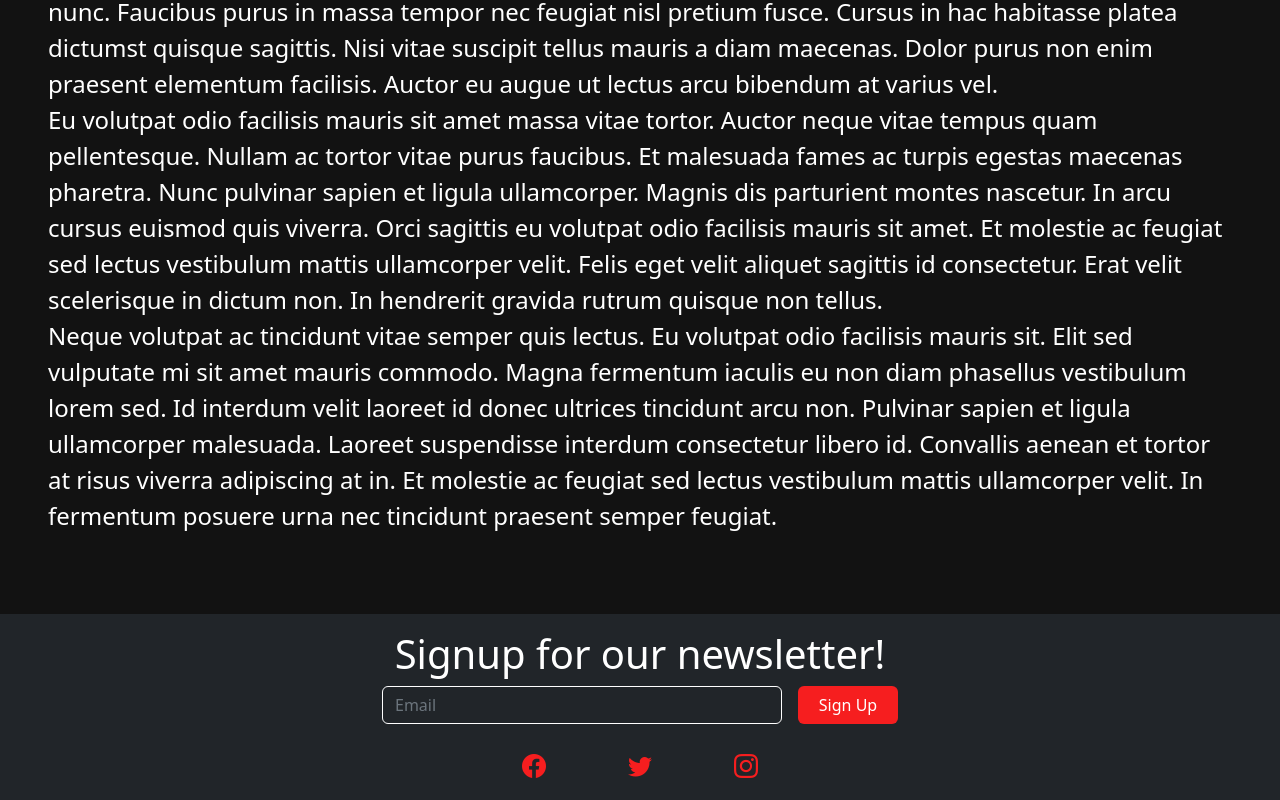
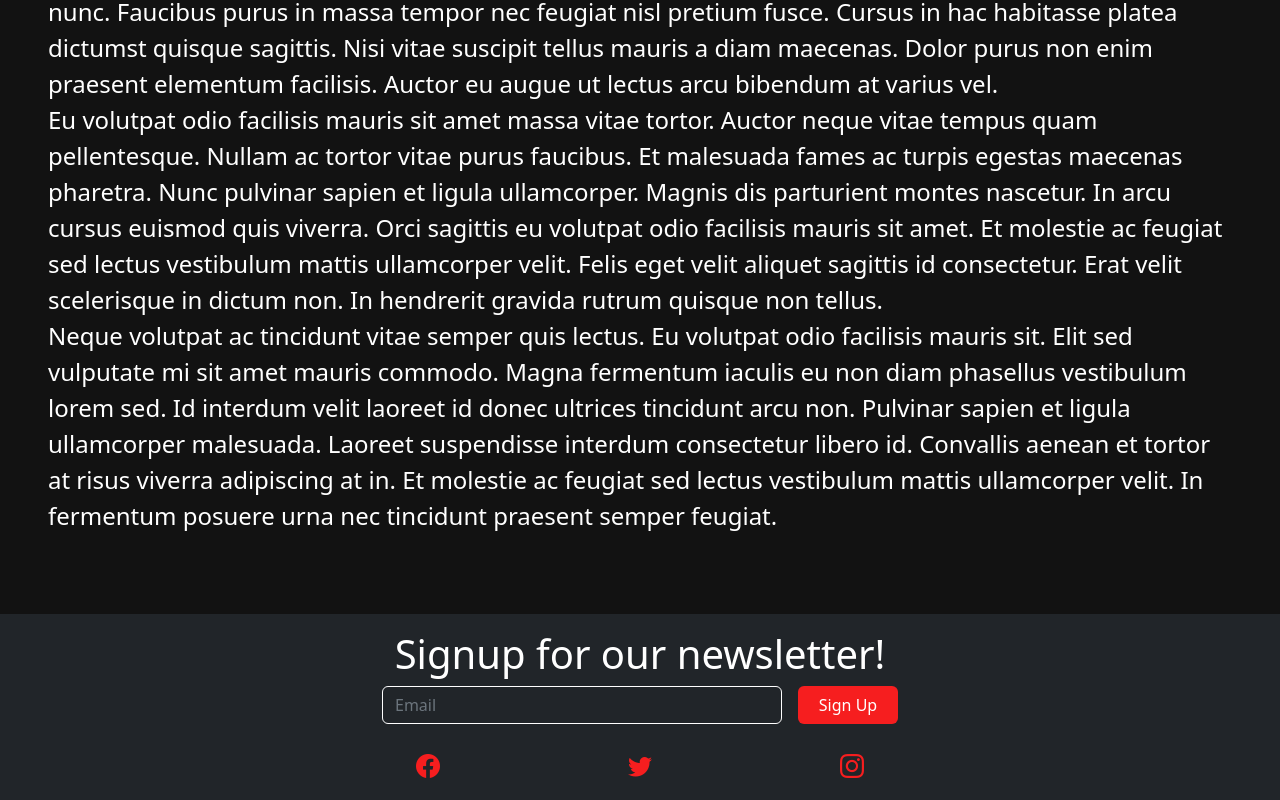
Before and after one commit to alecmgarza/quinn-comics, a website: page src/about.html in a window 1280 px wide. Shown: the part 698-1498 px from the top of the page. Drawn offline with Linux system fonts and the light colour scheme.

Commit message:
More space between social media icons.

```diff
--- a/src/about.html
+++ b/src/about.html
@@ -46,9 +46,9 @@
                 <button class="btn col-1 text-white m-2" type="submit">Sign Up</button>
             </div>
             <div class="row text-center justify-content-center mt-3">
-                <a href="https://www.facebook.com/QuinnComics/" target="_blank" class="col-1"><i class="bi bi-facebook" style="font-size:1.5em"></i></a>
-                <a href="https://twitter.com/Quinn_Comics" target="_blank" class="col-1"><i class="bi bi-twitter" style="font-size:1.5em"></i></a>
-                <a href="https://www.instagram.com/quinncomicsshop/?hl=en" target="_blank" class="col-1"><i class="bi bi-instagram" style="font-size:1.5em"></i><a href=""></a>
+                <a href="https://www.facebook.com/QuinnComics/" target="_blank" class="col-2"><i class="bi bi-facebook" style="font-size:1.5em"></i></a>
+                <a href="https://twitter.com/Quinn_Comics" target="_blank" class="col-2"><i class="bi bi-twitter" style="font-size:1.5em"></i></a>
+                <a href="https://www.instagram.com/quinncomicsshop/?hl=en" target="_blank" class="col-2"><i class="bi bi-instagram" style="font-size:1.5em"></i><a href=""></a>
             </div>
         </footer>
     </div>
```
Also changed, not shown: src/contact.html (+3 -3 lines), src/index.html (+3 -3 lines), src/orders.html (+3 -3 lines).
